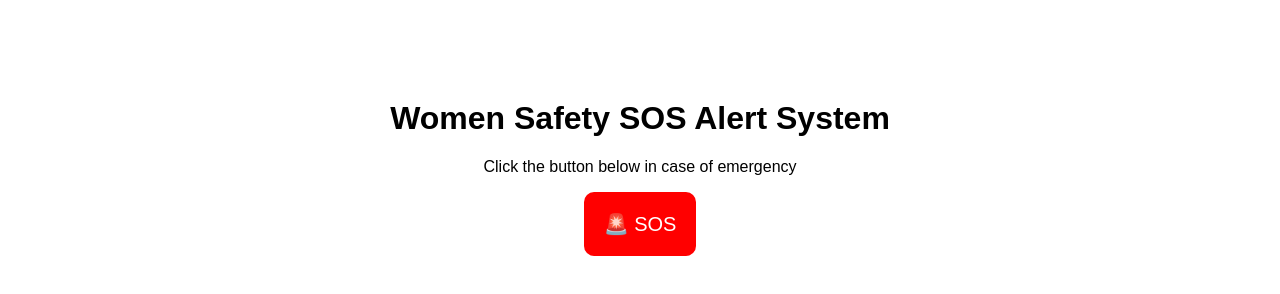
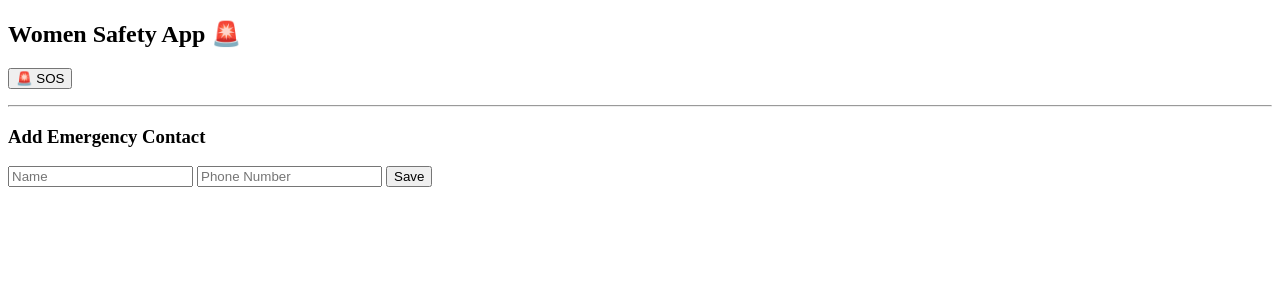
Before and after one commit to jasleenr/devops-ci-cd-project, a plain HTML site: page index.html in a window 1280 px wide. Drawn offline with Linux system fonts and the light colour scheme.

Commit message:
Update index.html

```diff
--- a/index.html
+++ b/index.html
@@ -1,63 +1,78 @@
 <!DOCTYPE html>
 <html>
 <head>
-  <title>Women Safety Alert</title>
-
-  <style>
-    body {
-      font-family: Arial;
-      text-align: center;
-      margin-top: 100px;
-    }
-
-    button {
-      background: red;
-      color: white;
-      padding: 20px;
-      font-size: 20px;
-      border: none;
-      border-radius: 10px;
-      cursor: pointer;
-    }
-
-    button:hover {
-      background: darkred;
-    }
-  </style>
+  <title>Women Safety SOS</title>
 </head>
-
 <body>
 
-  <h1>Women Safety SOS Alert System</h1>
+<h2>Women Safety App 🚨</h2>
 
-  <p>Click the button below in case of emergency</p>
+<button onclick="sendSOS()">🚨 SOS</button>
 
-  <button onclick="sendSOS()">🚨 SOS</button>
+<p id="status"></p>
 
-  <p id="msg"></p>
+<audio id="siren" src="https://www.soundjay.com/button/beep-07.wav"></audio>
 
-  <script>
-    function sendSOS() {
+<hr>
 
-      document.getElementById("msg").innerHTML =
-        "🚨 Emergency Alert Sent! Opening your location...";
+<h3>Add Emergency Contact</h3>
 
-      if (navigator.geolocation) {
-        navigator.geolocation.getCurrentPosition(function(position) {
+<input type="text" id="name" placeholder="Name">
+<input type="text" id="phone" placeholder="Phone Number">
+<button onclick="saveContact()">Save</button>
 
-          let lat = position.coords.latitude;
-          let lon = position.coords.longitude;
+<ul id="contactList"></ul>
 
-          let mapLink = "https://www.google.com/maps?q=" + lat + "," + lon;
+<script>
+function sendSOS() {
+  document.getElementById("siren").play();
 
-          window.open(mapLink, "_blank");
+  if (navigator.geolocation) {
+    navigator.geolocation.getCurrentPosition(showPosition);
+  } else {
+    document.getElementById("status").innerHTML = "Geolocation not supported";
+  }
+}
 
-        });
-      } else {
-        alert("Geolocation not supported");
-      }
-    }
-  </script>
+function showPosition(position) {
+  let lat = position.coords.latitude;
+  let long = position.coords.longitude;
+
+  let message = "🚨 I am in danger! My location: https://maps.google.com/?q="
+                + lat + "," + long;
+
+  document.getElementById("status").innerHTML = message;
+}
+
+function saveContact() {
+  let name = document.getElementById("name").value;
+  let phone = document.getElementById("phone").value;
+
+  let contact = { name, phone };
+
+  let contacts = JSON.parse(localStorage.getItem("contacts")) || [];
+  contacts.push(contact);
+
+  localStorage.setItem("contacts", JSON.stringify(contacts));
+
+  displayContacts();
+}
+
+function displayContacts() {
+  let contacts = JSON.parse(localStorage.getItem("contacts")) || [];
+  let list = document.getElementById("contactList");
+
+  list.innerHTML = "";
+
+  contacts.forEach(c => {
+    let li = document.createElement("li");
+    li.textContent = c.name + " - " + c.phone;
+    list.appendChild(li);
+  });
+}
+
+window.onload = displayContacts;
+</script>
 
 </body>
 </html>
```
